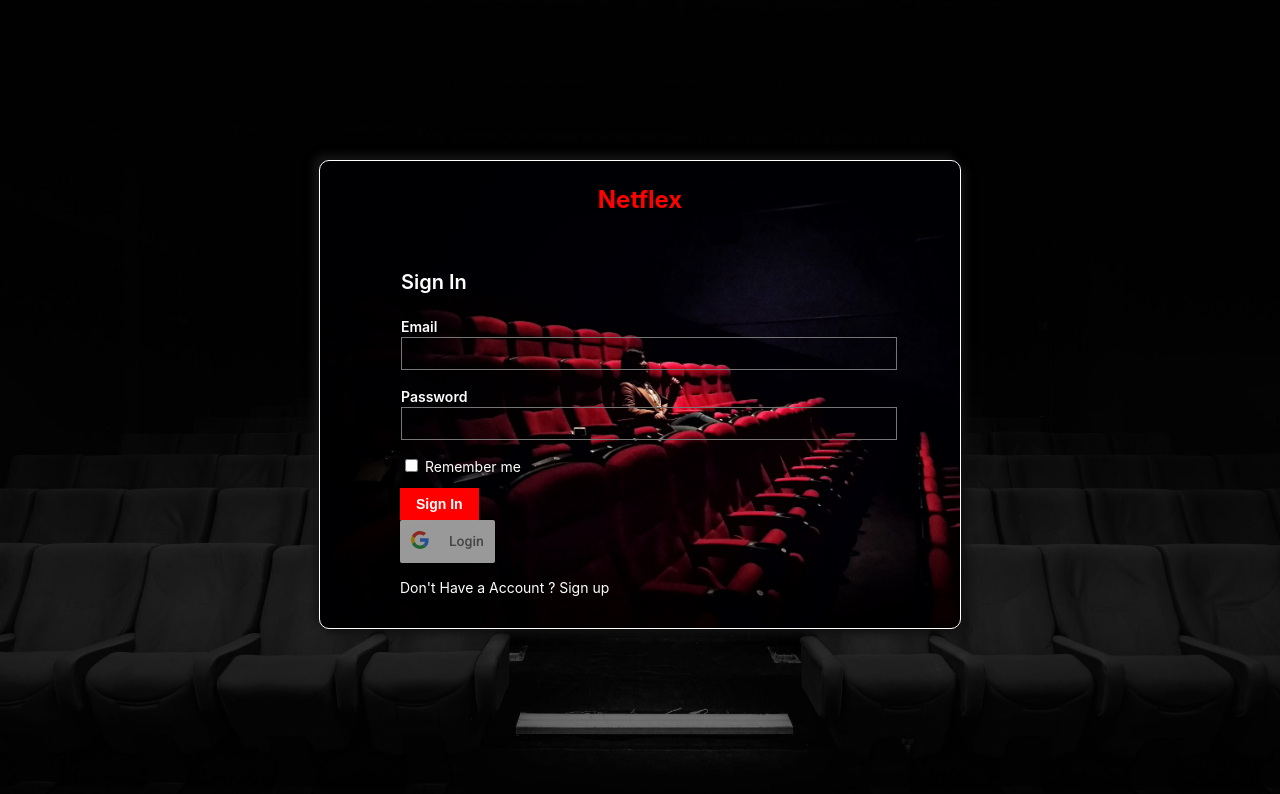
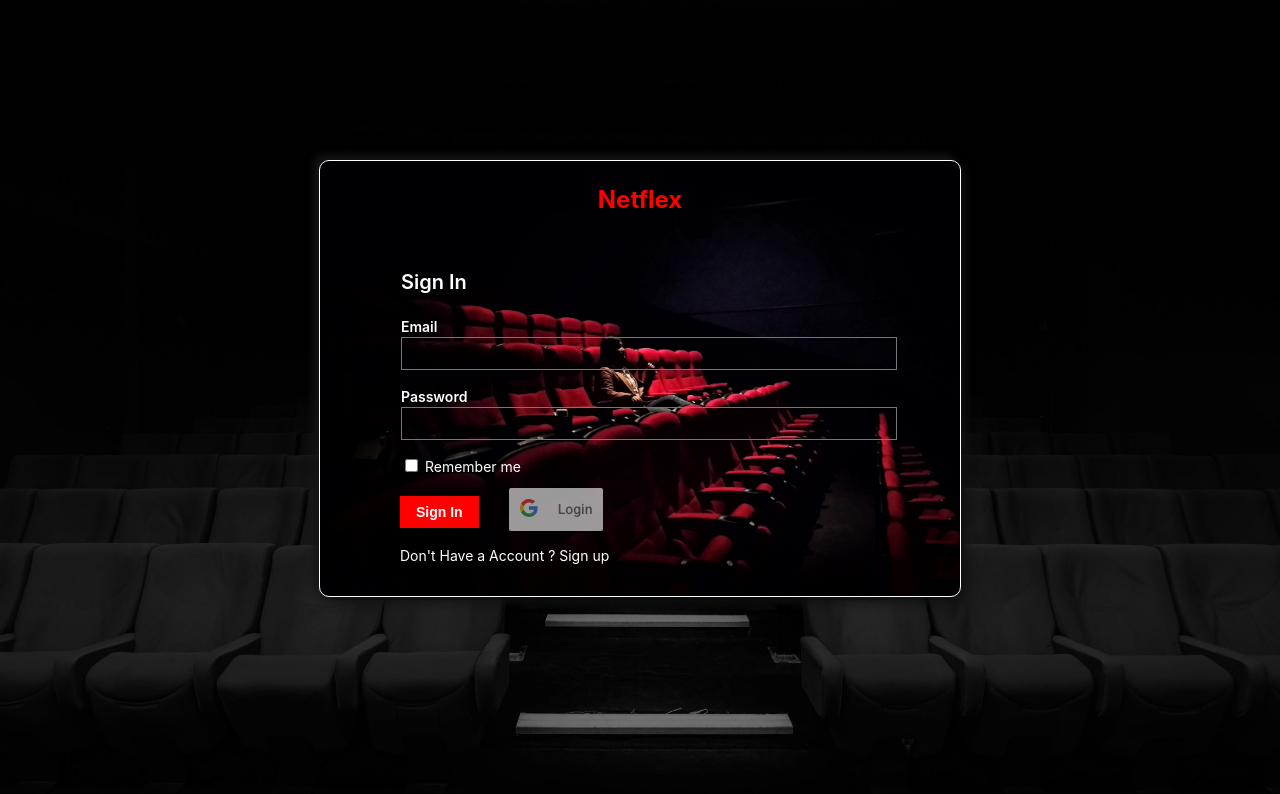
Before and after one commit to Swarnim01/Movie_Listing_Webapp, a React (Create React App) app in the folder client/: page /login in a window 1280 px wide. Shown: the top 794 px of the page. Built offline with nearby package versions, Linux system fonts and the light colour scheme; no server answers.

Commit message:
position changed of sign In buttons

```diff
--- a/client/src/components/Login/Login.css
+++ b/client/src/components/Login/Login.css
@@ -167,6 +167,7 @@
 
 .f6 {
   font-size: 0.875rem;
+  margin-right: 30px;
 }
 
 .measure {
--- a/client/src/components/Login/Login.js
+++ b/client/src/components/Login/Login.js
@@ -127,9 +127,9 @@
                 }}
                 onClick={(e) => OnSubmitSignin(e)}
               />
-            </div>
-            <div>
+
               <GoogleLogin
+               className="b ph3 pv2 input-reset ba b--black bg-transparent grow pointer f6 dib"
                 clientId="609352835063-nbhju2f1sluankm9n3itapdvr4d0aejc.apps.googleusercontent.com"
                 buttonText="Login"
                 onSuccess={responseSuccessGoogle}
```
Lines whose indentation alone changed are shown as unchanged.
